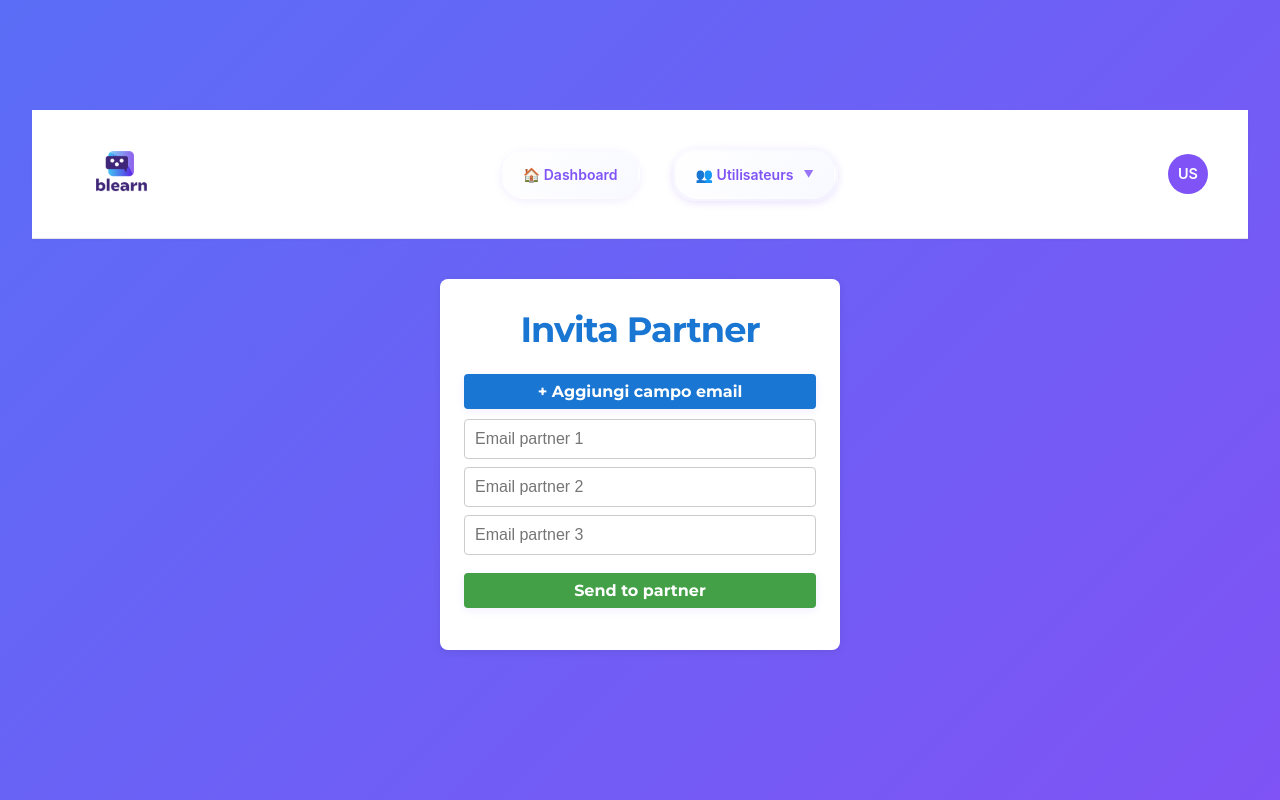
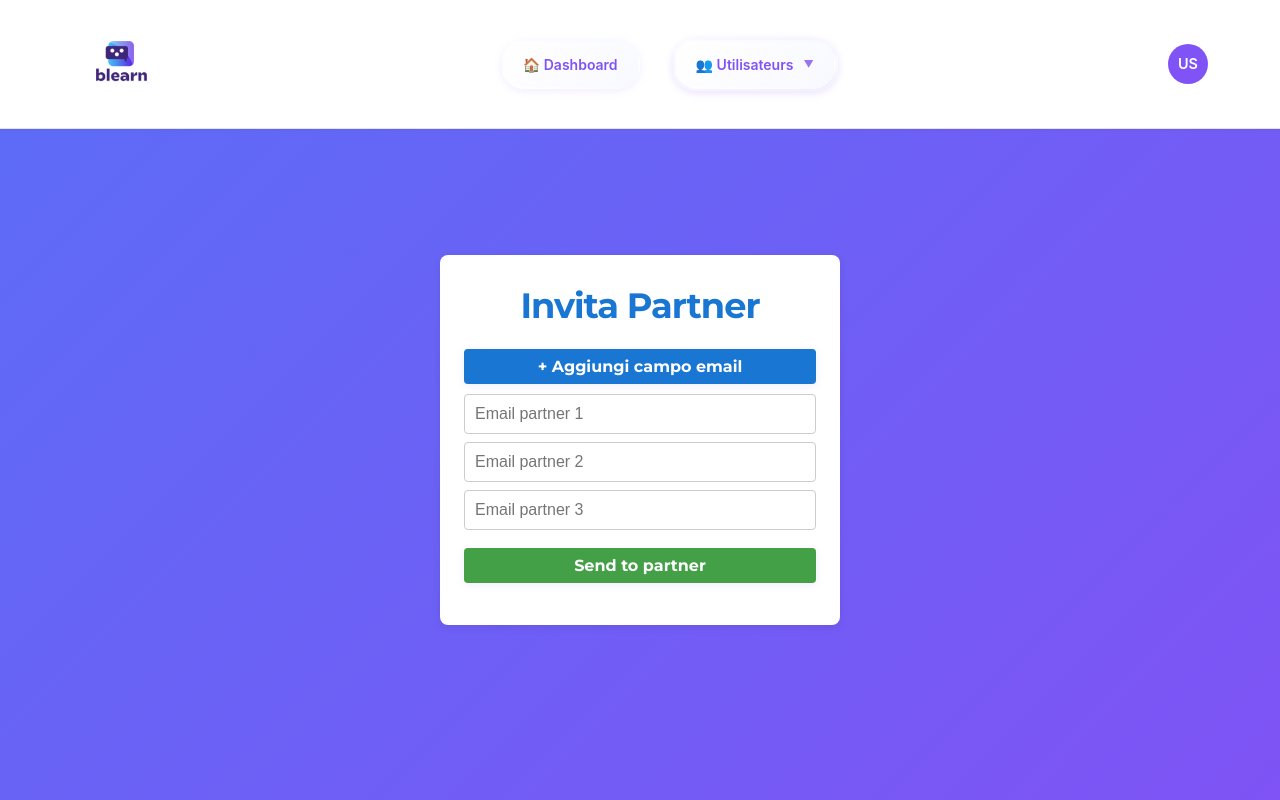
Before and after one commit to Mauro9393/B-Learn_webapp, a React (Vite) app in the folder frontend/: page /add-partner in a window 1280 px wide. Built offline with nearby package versions, Linux system fonts and the light colour scheme.

Commit message:
fix status

```diff
--- a/frontend/src/assets/css/headerMenu.css
+++ b/frontend/src/assets/css/headerMenu.css
@@ -3,11 +3,19 @@
 .header-menu {
     background: #fff;
     padding: 1rem 0;
-    position: sticky;
+    position: fixed;
     top: 0;
+    left: 0;
+    right: 0;
+    width: 100vw;
     z-index: 1000;
     border-bottom: 1px solid #e4e4e7;
     box-shadow: 0 1px 3px rgba(0, 0, 0, 0.04);
+}
+
+body {
+    padding-top: 80px !important;
+    /* altezza header, regola se necessario */
 }
 
 .header-menu-container {
```
